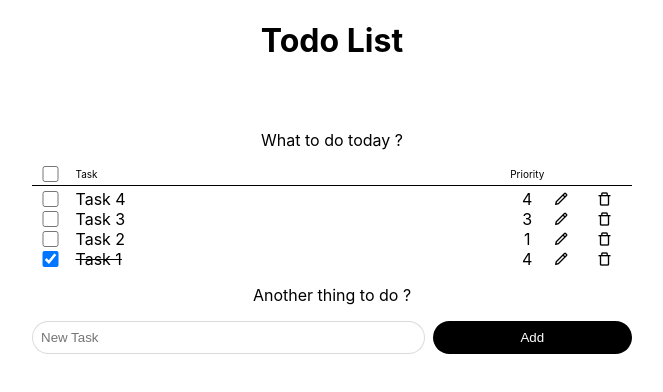
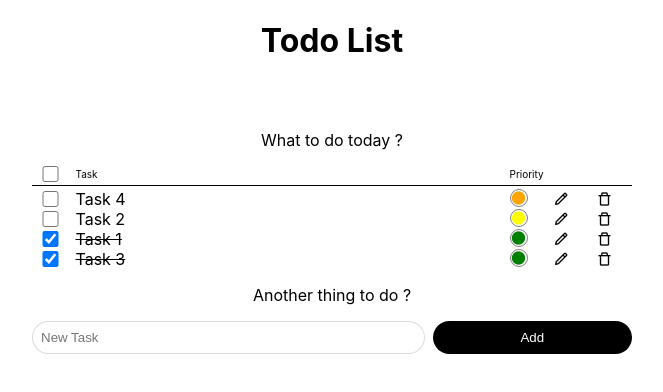
Before and after one commit to Madjerx/todo-front, a React (Create React App) app: page / in a window 1280 px wide. Shown: the top 392 px of the page, without its empty margins (308-971 px from the left). Built offline with nearby package versions, Linux system fonts and the light colour scheme.

Commit message:
change priority text by an icon

```diff
--- a/src/components/listedTask/ListedTask.js
+++ b/src/components/listedTask/ListedTask.js
@@ -6,7 +6,6 @@ const ListedTask = ({ task, onTaskCheck }) => {
 
   useEffect(() => {
     setMockedCheck(task.done);
-    console.log("mockedCheck  = ", mockedCheck);
   }, [task]);
 
   const onCheck = () => {
@@ -14,8 +13,6 @@ const ListedTask = ({ task, onTaskCheck }) => {
     setMockedCheck(updatedCheck);
     onTaskCheck(task.id, updatedCheck); // Notify parent
   };
-
-  console.log("called ListedTask = ", task);
 
   return (
     <li>
@@ -29,7 +26,13 @@ const ListedTask = ({ task, onTaskCheck }) => {
       <span className={mockedCheck ? "completed grid-item" : "grid-item"}>
         {task.title}
       </span>
-      <span className="grid-item priority-item">{task.priority}</span>
+      <span
+        className={`${
+          ["white", "yellow", "orange", "red"][task.priority]
+        } green-${task.done}`}
+      >
+        <i className="priority-icon bx bxs-circle"></i>{" "}
+      </span>
       <i className="bx bx-pencil grid-item"></i>
       <i className="bx bx-trash-alt grid-item"></i>
     </li>
--- a/src/components/listedTask/listedTask.css
+++ b/src/components/listedTask/listedTask.css
@@ -13,11 +13,32 @@ input[type="checkbox"] {
 }
 
 .grid-item {
-   margin-top: auto;
-   margin-bottom: auto;
-
+  margin-top: auto;
+  margin-bottom: auto;
 }
 
-.priority-item {
-  margin: auto;
+.priority-icon {
+  text-align: center;
 }
+
+.white {
+  color: white;
+}
+.yellow {
+  color: yellow;
+}
+.orange {
+  color: orange;
+}
+.red {
+  color: red;
+}
+
+.green-true {
+  color: green;
+}
+
+.bxs-circle:before {
+  border: solid 1px grey;
+  border-radius: 999px;
+}
--- a/src/components/taskList/TaskList.js
+++ b/src/components/taskList/TaskList.js
@@ -6,16 +6,20 @@ import "./taskList.css";
 const TaskList = () => {
   const [todos, setTodos] = useState(data);
   const [checkedBox, setCheckedBox] = useState(false);
-  console.log("init todos = ", todos);
 
   const sortTodos = (array) => {
-    const sortedTodos = [...array];
-    sortedTodos.sort((a, b) => new Date(b.createdAt) - new Date(a.createdAt)); // Sort by create attribute
-    sortedTodos.sort((a, b) => a.done - b.done); // Sort by Done attribute
-    return sortedTodos;
+    const undoneTodos = array.filter((item) => !item.done);
+    const doneTodos = array.filter((item) => item.done);
+
+    undoneTodos.sort((a, b) => new Date(b.createdAt) - new Date(a.createdAt));
+    doneTodos.sort((a, b) => new Date(a.createdAt) - new Date(b.createdAt));
+
+    return [...undoneTodos, ...doneTodos];
   };
+
   useEffect(() => {
-    setTodos(sortTodos(todos));
+    const sortedTodos = sortTodos(todos);
+    setTodos(sortedTodos);
   }, []);
 
   useEffect(() => {
@@ -42,13 +46,12 @@ const TaskList = () => {
       }
       return task;
     });
-    console.log("new todos = ", updatedTodos);
-    setTodos(updatedTodos);
+    const sortedTodos = sortTodos(updatedTodos);
+    setTodos(sortedTodos);
   };
 
   //Update todos when a todo is updated from children component
   const handleTaskCheck = (taskId, isChecked) => {
-    console.log("handlecheck called with", taskId, isChecked);
     const updatedTodos = todos.map((task) => {
       if (task.id === taskId) {
         return {
--- a/src/data/todosData.json
+++ b/src/data/todosData.json
@@ -6,7 +6,7 @@
 
     "description": "Description 1",
 
-    "priority": 4,
+    "priority": 0,
 
     "done": true,
 
@@ -40,7 +40,7 @@
 
     "priority": 3,
 
-    "done": false,
+    "done": true,
 
     "createdAt": "2023-05-26T15:58:10.000Z",
 
@@ -54,7 +54,7 @@
 
     "description": "Description 4",
 
-    "priority": 4,
+    "priority": 2,
 
     "done": false,
 
```
